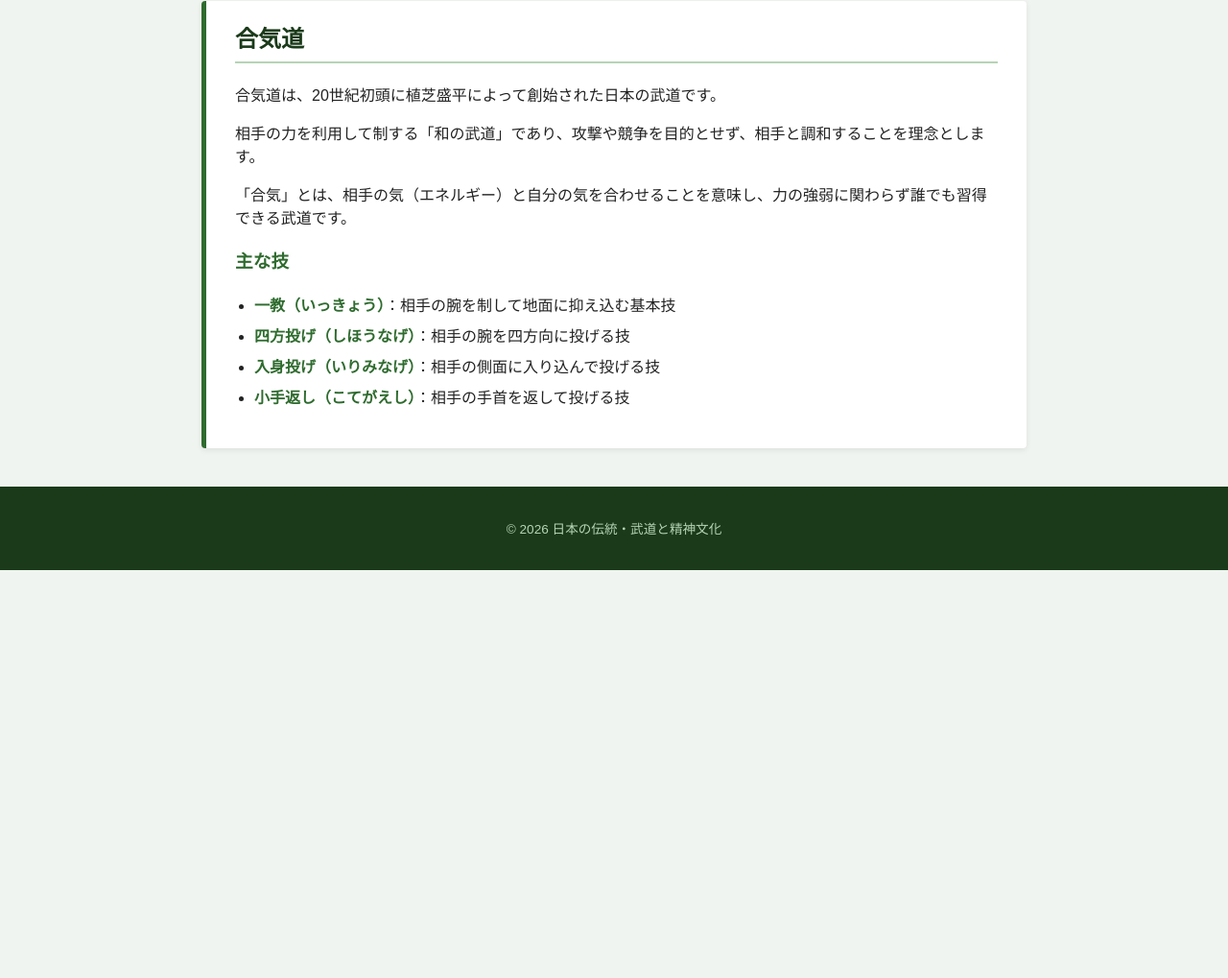
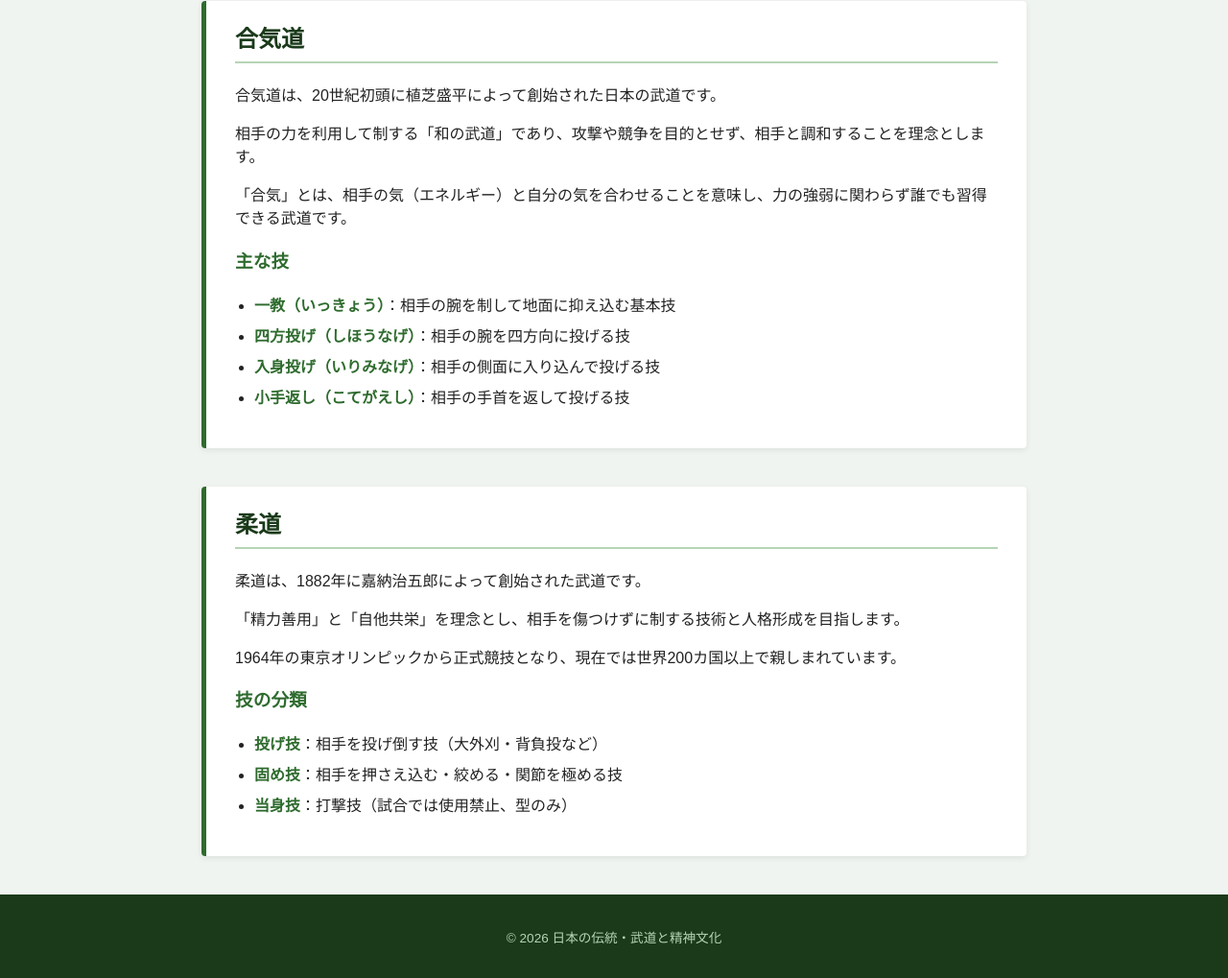
Before and after one commit to tabata1110/practice2-R4A107, a plain HTML site: page history.html in a window 1280 px wide. Shown: the part 577-1596 px from the top of the page at 96% size. Before the commit the page ends 1171 px from the top, so only its background shows below. Drawn offline with Linux system fonts and the light colour scheme.

Commit message:
柔道のhtmlを追加しました

```diff
--- a/history.html
+++ b/history.html
@@ -38,6 +38,19 @@
         <li><strong>小手返し（こてがえし）</strong>：相手の手首を返して投げる技</li>
       </ul>
     </section>
+
+    <section id="judo">
+      <h2>柔道</h2>
+      <p>柔道は、1882年に嘉納治五郎によって創始された武道です。</p>
+      <p>「精力善用」と「自他共栄」を理念とし、相手を傷つけずに制する技術と人格形成を目指します。</p>
+      <p>1964年の東京オリンピックから正式競技となり、現在では世界200カ国以上で親しまれています。</p>
+      <h3>技の分類</h3>
+      <ul>
+        <li><strong>投げ技</strong>：相手を投げ倒す技（大外刈・背負投など）</li>
+        <li><strong>固め技</strong>：相手を押さえ込む・絞める・関節を極める技</li>
+        <li><strong>当身技</strong>：打撃技（試合では使用禁止、型のみ）</li>
+      </ul>
+    </section>
   </main>
 
   <footer>
```
